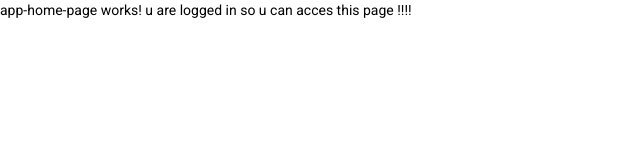
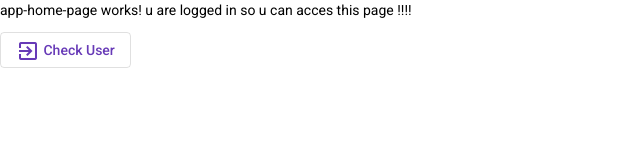
Before and after one commit to Angelo-Br/Kwetter-frontend, an Angular app: page /home in a window 1280 px wide. Shown: the top 160 px of the page, without its empty margins (0-640 px from the left). Built offline with nearby package versions, Linux system fonts and the light colour scheme; sample sign-in values are in the browser's storage.

Commit message:
Added loggeduser

```diff
--- a/src/app/api.service.ts
+++ b/src/app/api.service.ts
@@ -2,6 +2,7 @@ import { HttpClient, HttpResponse } from '@angular/common/http';
 import { Injectable } from '@angular/core';
 import { Observable } from 'rxjs';
 import { environment } from '../environments/environment';
+import { ILoggedUser } from './models/logged-user.model';
 import { ILoginRequest } from './models/login.model';
 import { IRegister } from './models/register.model';
 import { IUser } from './models/user.model';
@@ -21,8 +22,12 @@ export class ApiService {
     return this.http.get<Array<IUser>>(`${this.API_GATEWAY}users`, { observe: 'response' });
   }
 
-  getTestUser(): Observable<HttpResponse<IUser>> {
-    return this.http.get<IUser>(`${this.API_GATEWAY}testuser`, { observe: 'response' });
+  getTestUser(): Observable<HttpResponse<ILoggedUser>> {
+    return this.http.get<ILoggedUser>(`${this.API_GATEWAY}testuser`, { observe: 'response' });
+  }
+
+  getLoggedUser(): Observable<HttpResponse<string>> {
+    return this.http.get<string>(`${this.API_GATEWAY}auth/loggeduser`, { observe: 'response' });
   }
 
   /* POST calls */
--- a/src/app/app-home-page/app-home-page.component.html
+++ b/src/app/app-home-page/app-home-page.component.html
@@ -1 +1,5 @@
 <p>app-home-page works! u are logged in so u can acces this page !!!!</p>
+<button class="login-button-position" mat-stroked-button color="primary" (click)="onLogin()">
+    <mat-icon>exit_to_app</mat-icon>
+    Check User
+</button>
--- a/src/app/app-home-page/app-home-page.component.ts
+++ b/src/app/app-home-page/app-home-page.component.ts
@@ -1,4 +1,9 @@
 import { Component, OnInit } from '@angular/core';
+import { MatDialog } from '@angular/material/dialog';
+import { MatSnackBar } from '@angular/material/snack-bar';
+import { Router } from '@angular/router';
+import { ApiService } from '../api.service';
+import { SessionService } from '../session.service';
 
 @Component({
   selector: 'app-home-page',
@@ -7,9 +12,44 @@ import { Component, OnInit } from '@angular/core';
 })
 export class AppHomePageComponent implements OnInit {
 
-  constructor() { }
+  constructor(
+    private router: Router,
+    private apiService: ApiService,
+    private notificationService: MatSnackBar,
+    public dialog: MatDialog,
+    private sessionService: SessionService
+  ) {
+
+  }
 
   ngOnInit(): void {
   }
 
+
+  onLogin(): void {
+
+    this.apiService.getTestUser().subscribe({
+      next: (resp) => {
+        this.notificationService.open(resp.body.token), null, {
+          panelClass: 'succes-snack',
+          duration: 2500
+        };
+        console.log(resp.body);
+      },
+      error: (err) => {
+        this.showErrorNotification(err.error);
+      }
+    });
+  }
+
+
+  /*
+    Show error notification
+  */
+    private showErrorNotification(message: string): void {
+      this.notificationService.open(message, undefined, {
+        panelClass: 'error-snack',
+        duration: 8500
+      });
+    }
 }
--- a/src/app/app-login-page/app-login-page.component.ts
+++ b/src/app/app-login-page/app-login-page.component.ts
@@ -66,16 +66,16 @@ export class AppLoginPageComponent implements OnInit {
   }
 
 
-  public getTestUser() {
-    this.apiService.getTestUser().subscribe({
-      next: (resp) => {
-        this.testUser = resp.body;
-      },
-      error: (err) => {
-        this.showErrorNotification('Error');
-      }
-    });
-  }
+  // public getTestUser() {
+  //   this.apiService.getTestUser().subscribe({
+  //     next: (resp) => {
+  //       this.testUser = resp.body;
+  //     },
+  //     error: (err) => {
+  //       this.showErrorNotification('Error');
+  //     }
+  //   });
+  // }
 
   private fireRabbitMQCall(): void {
     this.apiService.getAllUsers().subscribe({
--- /dev/null
+++ b/src/app/models/logged-user.model.ts
@@ -0,0 +1,3 @@
+export class ILoggedUser {
+    token: string;
+}
```
